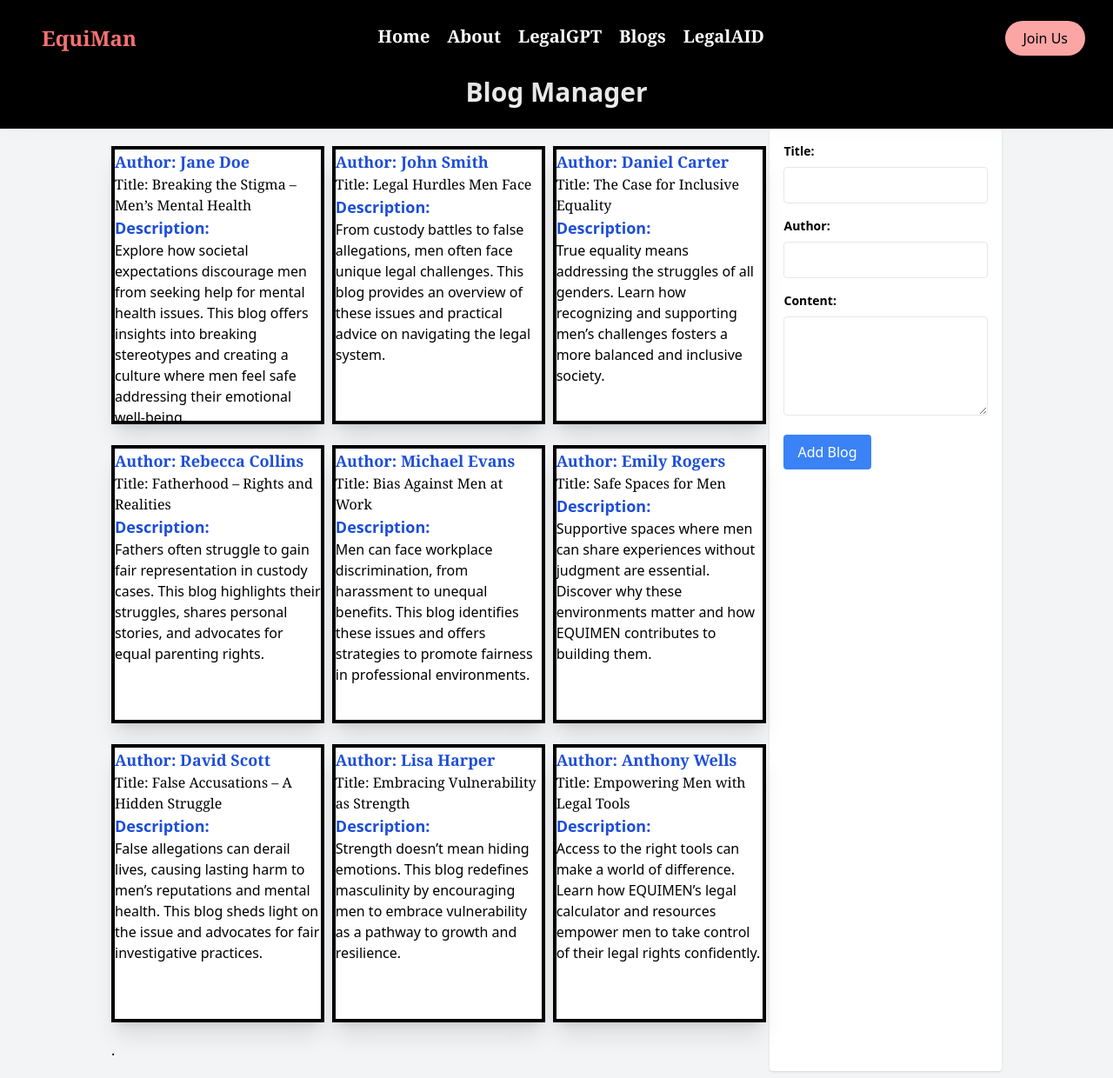
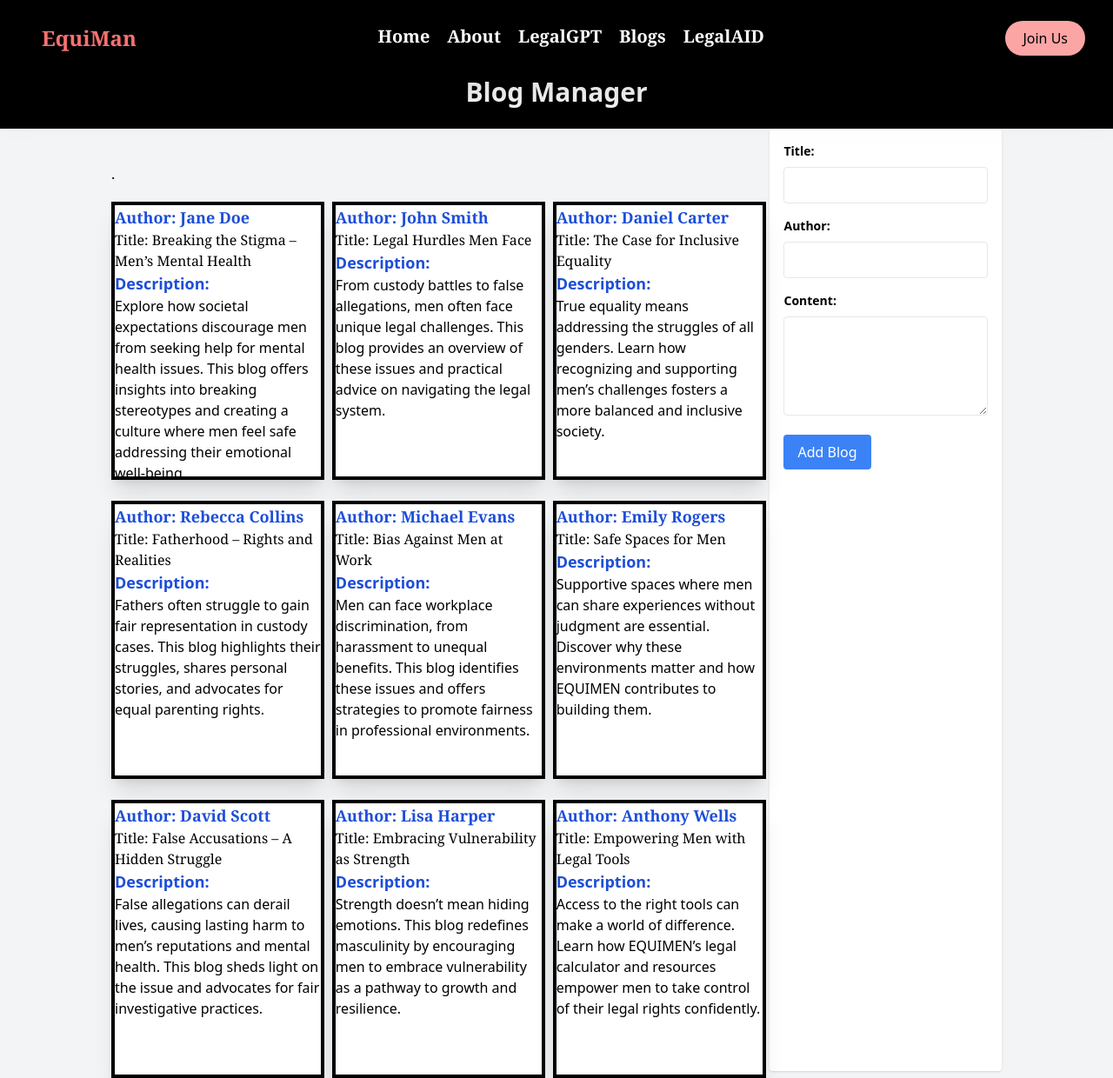
Before and after one commit to KrishivDawra/EquiMan, a React (Vite) app: page /blogs in a window 1280 px wide. Shown: the whole page at 87% size. Built offline with nearby package versions, Linux system fonts and the light colour scheme.

Commit message:
blog completed

```diff
--- a/src/Blogs.jsx
+++ b/src/Blogs.jsx
@@ -85,20 +85,20 @@ const Blogs = () => {
 
 
             <div className='grid-cols-3 gap-3  pt-5'>
-
-              <Blogimp/>
-              {/* Display Blogs */}
-              <div className='flex grid gap-5 py-5 grid-cols-3' >
+            {/* Display Blogs */}
+            <div className='reverse-grid grid gap-5 py-5 grid-cols-3 items-end' >
             {/* <h2 className="text-2xl font-bold mb-4 flex ">All Blogs</h2> */}
             {blogs.length === 0 ? (
               <p >.</p>
             ) : (
 
-              blogs.map((blog, index) => (
-                < Blogimp1 key={index} {...blog}/>
+              [...blogs].reverse().map((blog, index) => (
+                <Blogimp1 key={index} {...blog} />
               ))
             )}
               </div>
+              <Blogimp/>
+
             </div>
 
 
```
